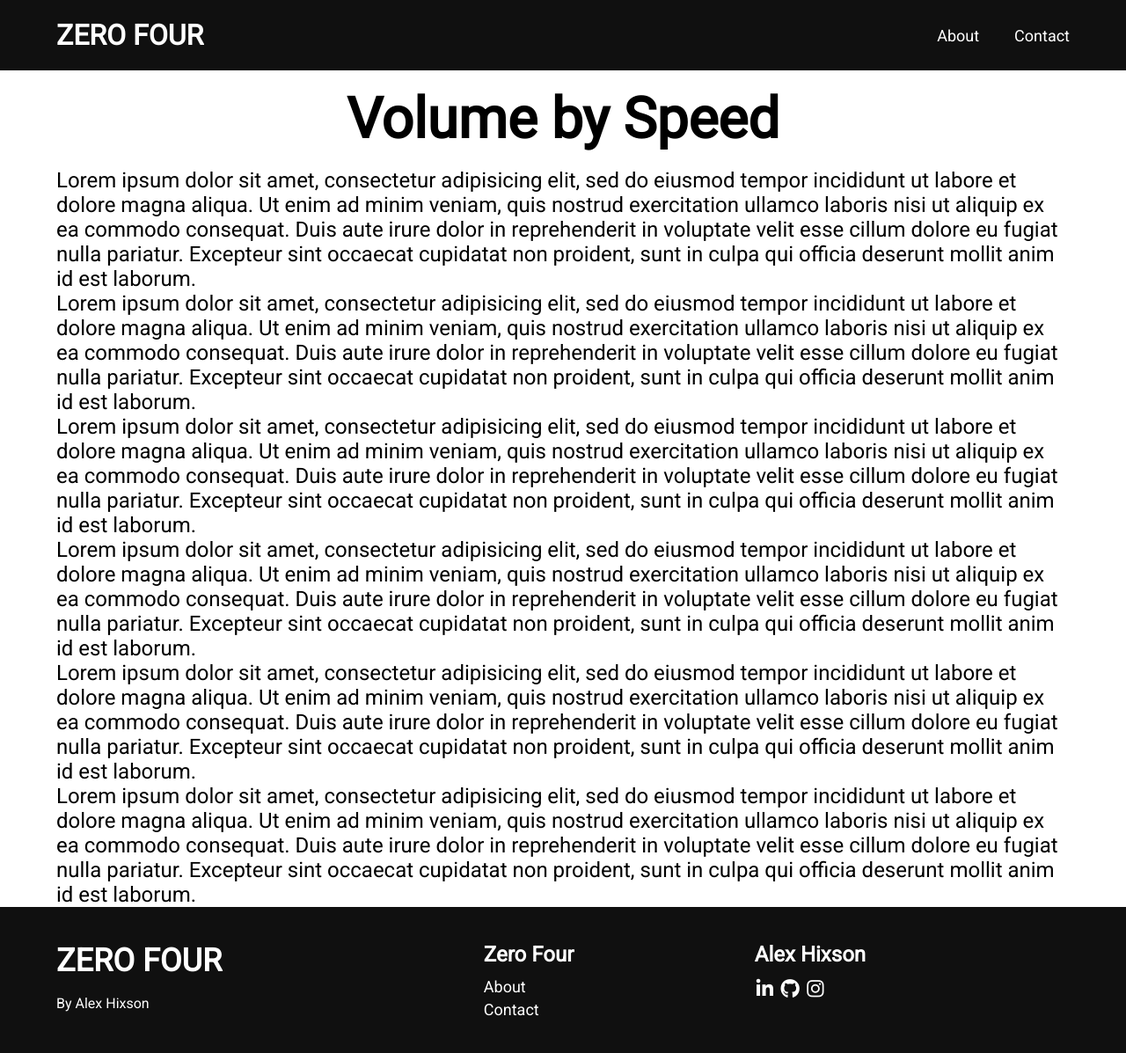
After one commit to hixsonaj/htdocs, a PHP site: page /volumebyspeed.php in a window 1280 px wide. The commit adds this page. Shown: the whole page at 88% size. Run offline with PHP 8.4, Linux system fonts and the light colour scheme; some libraries are stand-ins or nearby versions.

Commit message:
Set up project pages, added project page link icon, fixed minor bugs

```diff
--- a/header_footer/header.php
+++ b/header_footer/header.php
@@ -1,7 +1,6 @@
 <html>
   <head>
     <link href="https://fonts.googleapis.com/css?family=Roboto&display=swap" rel="stylesheet">
-    <link rel="stylesheet" href="https://cdnjs.cloudflare.com/ajax/libs/font-awesome/4.7.0/css/font-awesome.min.css">
     <link rel="stylesheet" type="text/css" href="header_footer/header_style.css">
   </head>
   <body>
@@ -15,14 +14,6 @@
             <a href="about.php"><li>About</li></a>
             <a href="contact.php"><li>Contact</li></a>
           </ul>
-          <!-- <ul class="dropdown">
-            <li><i class="fa fa-bars"></i>
-              <ul class="dropdown_navigation">
-                <a href="about.php"><li>About</li></a>
-                <a href="contact.php"><li>Contact</li></a>
-              </ul>
-            </li>
-          </ul> -->
         </div>
       </div>
     </header>
--- /dev/null
+++ b/projects.css
@@ -0,0 +1,29 @@
+*{
+    margin: 0;
+    padding: 0;
+    list-style: none;
+    text-decoration: none;
+    color: inherit;
+}
+
+title {
+  width: 100%;
+  height: auto;
+}
+
+main {
+  width: 90%;
+  margin: auto;
+}
+
+main h1 {
+  text-align: center;
+  font-family: "Roboto";
+  font-size: 64px;
+  padding: 18px;
+}
+
+main p {
+  font-family: "Roboto";
+  font-size: 24px;
+}
--- /dev/null
+++ b/volumebyspeed.php
@@ -0,0 +1,30 @@
+<html>
+  <head>
+    <title>Zero Four</Title>
+    <meta name="description" content="Do you need your Christmas tree picked up. We can help you learn how.">
+    <meta name="viewport" content="width=device-width, initial-scale=1">
+    <script src="https://kit.fontawesome.com/bfeca9258e.js" crossorigin="anonymous"></script>
+    <link rel="stylesheet" href="projects.css">
+  </head>
+  <body>
+    <header>
+      <?php
+        include 'header_footer/header.php';
+      ?>
+    </header>
+    <main>
+      <h1>Volume by Speed</h1>
+      <p>Lorem ipsum dolor sit amet, consectetur adipisicing elit, sed do eiusmod tempor incididunt ut labore et dolore magna aliqua. Ut enim ad minim veniam, quis nostrud exercitation ullamco laboris nisi ut aliquip ex ea commodo consequat. Duis aute irure dolor in reprehenderit in voluptate velit esse cillum dolore eu fugiat nulla pariatur. Excepteur sint occaecat cupidatat non proident, sunt in culpa qui officia deserunt mollit anim id est laborum.</p>
+      <p>Lorem ipsum dolor sit amet, consectetur adipisicing elit, sed do eiusmod tempor incididunt ut labore et dolore magna aliqua. Ut enim ad minim veniam, quis nostrud exercitation ullamco laboris nisi ut aliquip ex ea commodo consequat. Duis aute irure dolor in reprehenderit in voluptate velit esse cillum dolore eu fugiat nulla pariatur. Excepteur sint occaecat cupidatat non proident, sunt in culpa qui officia deserunt mollit anim id est laborum.</p>
+      <p>Lorem ipsum dolor sit amet, consectetur adipisicing elit, sed do eiusmod tempor incididunt ut labore et dolore magna aliqua. Ut enim ad minim veniam, quis nostrud exercitation ullamco laboris nisi ut aliquip ex ea commodo consequat. Duis aute irure dolor in reprehenderit in voluptate velit esse cillum dolore eu fugiat nulla pariatur. Excepteur sint occaecat cupidatat non proident, sunt in culpa qui officia deserunt mollit anim id est laborum.</p>
+      <p>Lorem ipsum dolor sit amet, consectetur adipisicing elit, sed do eiusmod tempor incididunt ut labore et dolore magna aliqua. Ut enim ad minim veniam, quis nostrud exercitation ullamco laboris nisi ut aliquip ex ea commodo consequat. Duis aute irure dolor in reprehenderit in voluptate velit esse cillum dolore eu fugiat nulla pariatur. Excepteur sint occaecat cupidatat non proident, sunt in culpa qui officia deserunt mollit anim id est laborum.</p>
+      <p>Lorem ipsum dolor sit amet, consectetur adipisicing elit, sed do eiusmod tempor incididunt ut labore et dolore magna aliqua. Ut enim ad minim veniam, quis nostrud exercitation ullamco laboris nisi ut aliquip ex ea commodo consequat. Duis aute irure dolor in reprehenderit in voluptate velit esse cillum dolore eu fugiat nulla pariatur. Excepteur sint occaecat cupidatat non proident, sunt in culpa qui officia deserunt mollit anim id est laborum.</p>
+      <p>Lorem ipsum dolor sit amet, consectetur adipisicing elit, sed do eiusmod tempor incididunt ut labore et dolore magna aliqua. Ut enim ad minim veniam, quis nostrud exercitation ullamco laboris nisi ut aliquip ex ea commodo consequat. Duis aute irure dolor in reprehenderit in voluptate velit esse cillum dolore eu fugiat nulla pariatur. Excepteur sint occaecat cupidatat non proident, sunt in culpa qui officia deserunt mollit anim id est laborum.</p>
+    </main>
+    <footer>
+      <?php
+        include 'header_footer/footer.php';
+      ?>
+    </footer>
+  </body>
+</html>
```
Also changed, not shown: about_contact.css (+13 -1 lines), index.css (+8 -5 lines), index.php (+13 -19 lines), index_mobile.css (+7 -1 lines), treepickup.php (added, +24 -0 lines), zerofourwebsite.php (added, +23 -0 lines).
